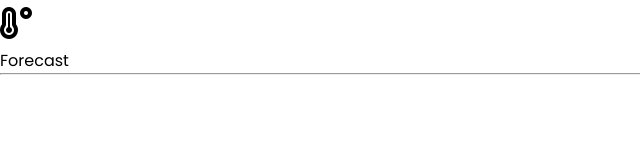
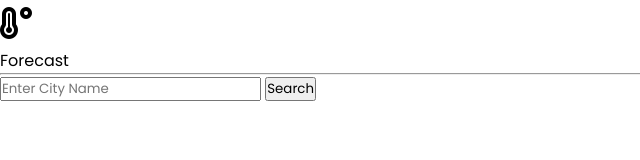
Before and after one commit to beingrajdevyadav/forecast, a plain HTML site: page index.html in a window 1280 px wide. Shown: the whole page, without its empty margins (0-640 px from the left). Drawn offline with Linux system fonts and the light colour scheme.

Commit message:
html structure code completed.

```diff
--- a/index.html
+++ b/index.html
@@ -18,6 +18,15 @@
         <hr>
     </header>
 
+    <section>
+        <div class="search-box">
+            <input type="text" id="cityInput" class="search-bar" placeholder="Enter City Name">
+            <button onclick="getWeather();" class="search-btn">Search</button>
+        </div>
+
+        <!-- # Displaying the weather details -->
+         <div id="weatherInfo"></div>
+    </section>
 
     <!-- javascript code file is linked here -->
      <script src="script.js"></script>
```
